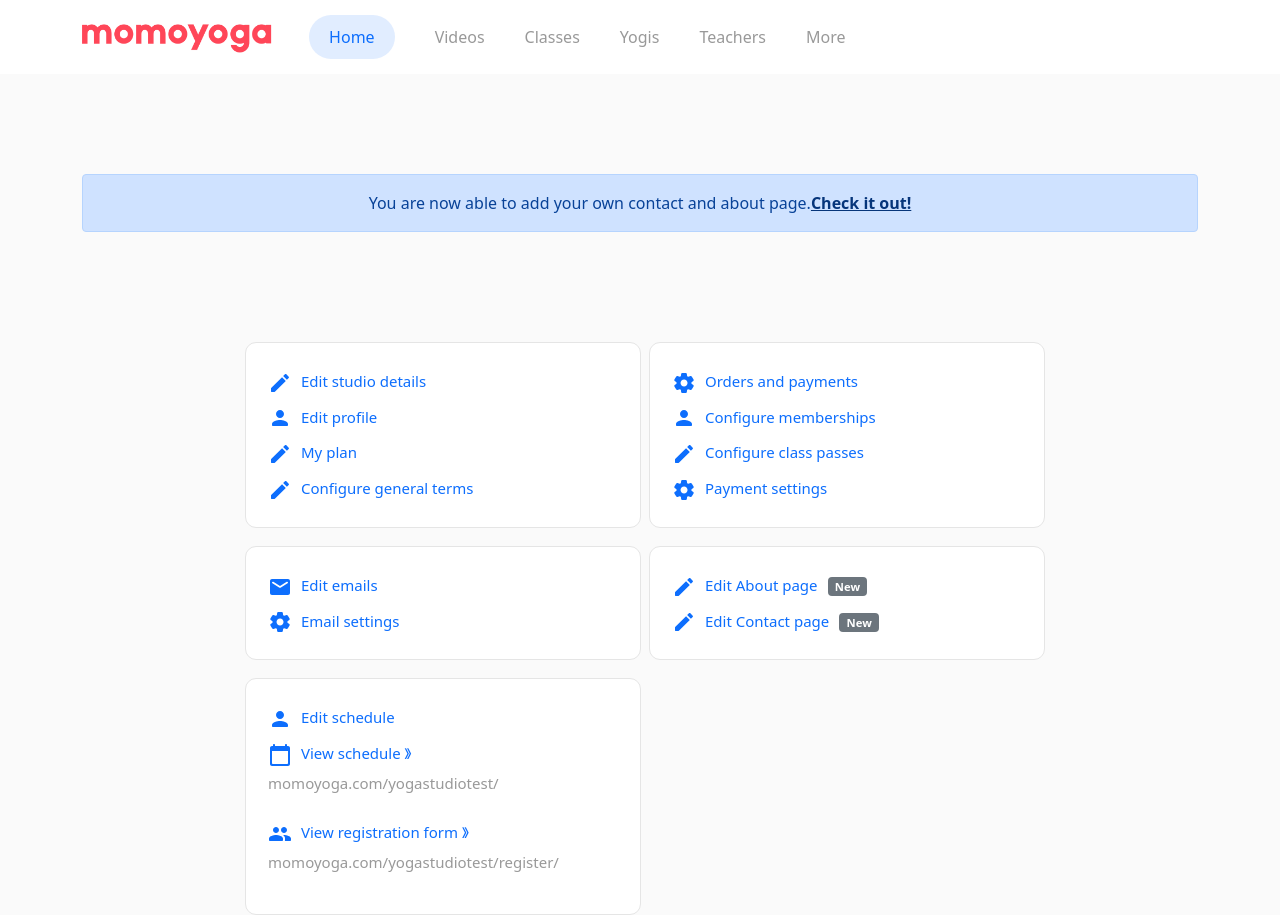
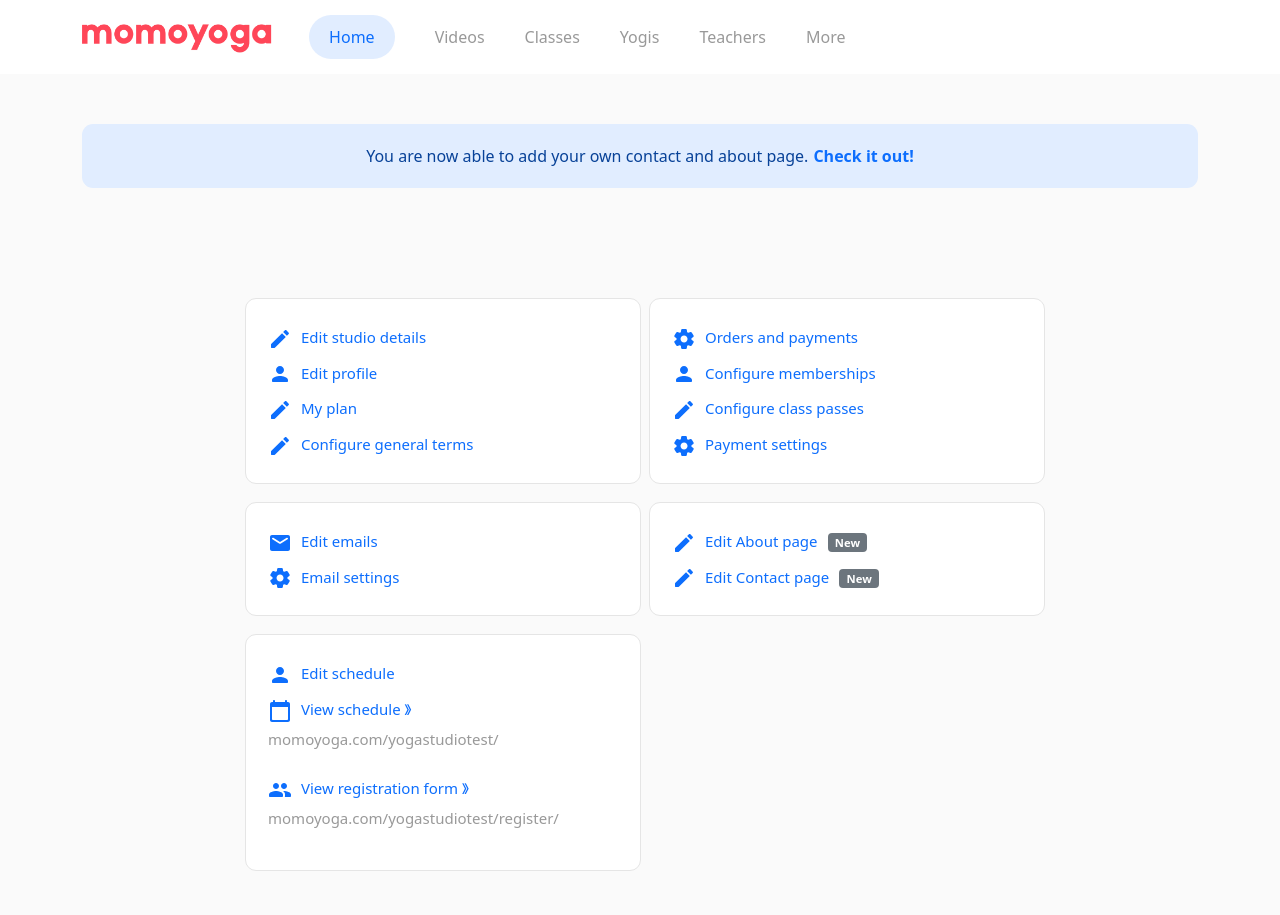
Before and after one commit to StephanieBolder/onestopshop, a React (Create React App) app: page / in a window 1280 px wide. After the commit the page ends 871 px from the top, so only its background shows below. Built offline with nearby package versions, Linux system fonts and the light colour scheme.

Commit message:
alert added

```diff
--- a/src/App.js
+++ b/src/App.js
@@ -101,8 +101,8 @@ function CardPage() {
   return (
     <div>
       <div>
-        <div class="alert alert-primary" style={{ marginTop: "100px" }} role="alert">
-          You are now able to add your own contact and about page.<a href="#" class="alert-link">Check it out!</a>
+        <div class="alert alert-primary" style={{marginTop: "50px", paddingTop: "20px", paddingBottom: "20px", backgroundColor: "#E1EDFF", border: "none", borderRadius: "11px"}} role="alert">
+          You are now able to add your own contact and about page.<a href="/more" class="alert-link" style={{color: "#0d6efd", marginLeft: "5px", textDecoration: "none"}}>Check it out!</a>
         </div>
         <div className="form-cards" style={{ marginTop: "100px" }}>
           <div className="content-blob-white form-card">
```
